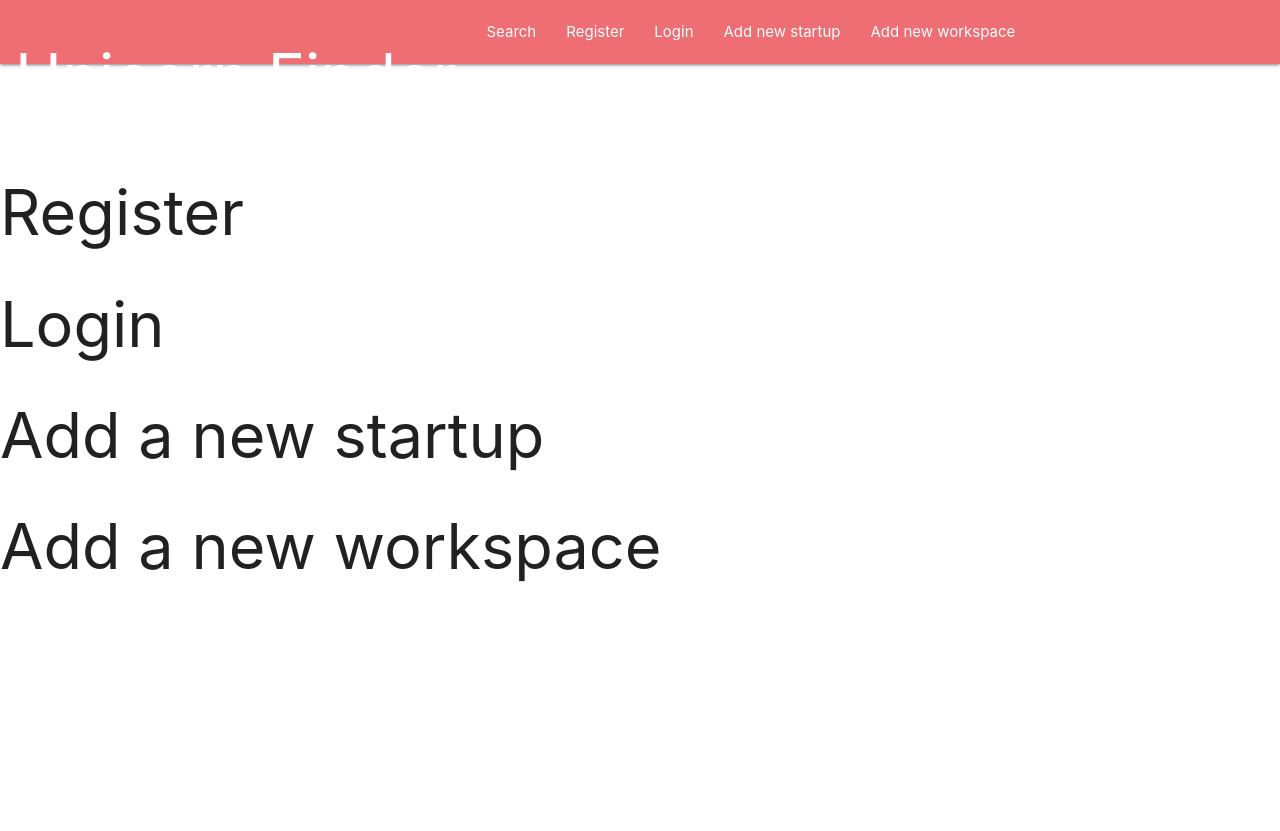
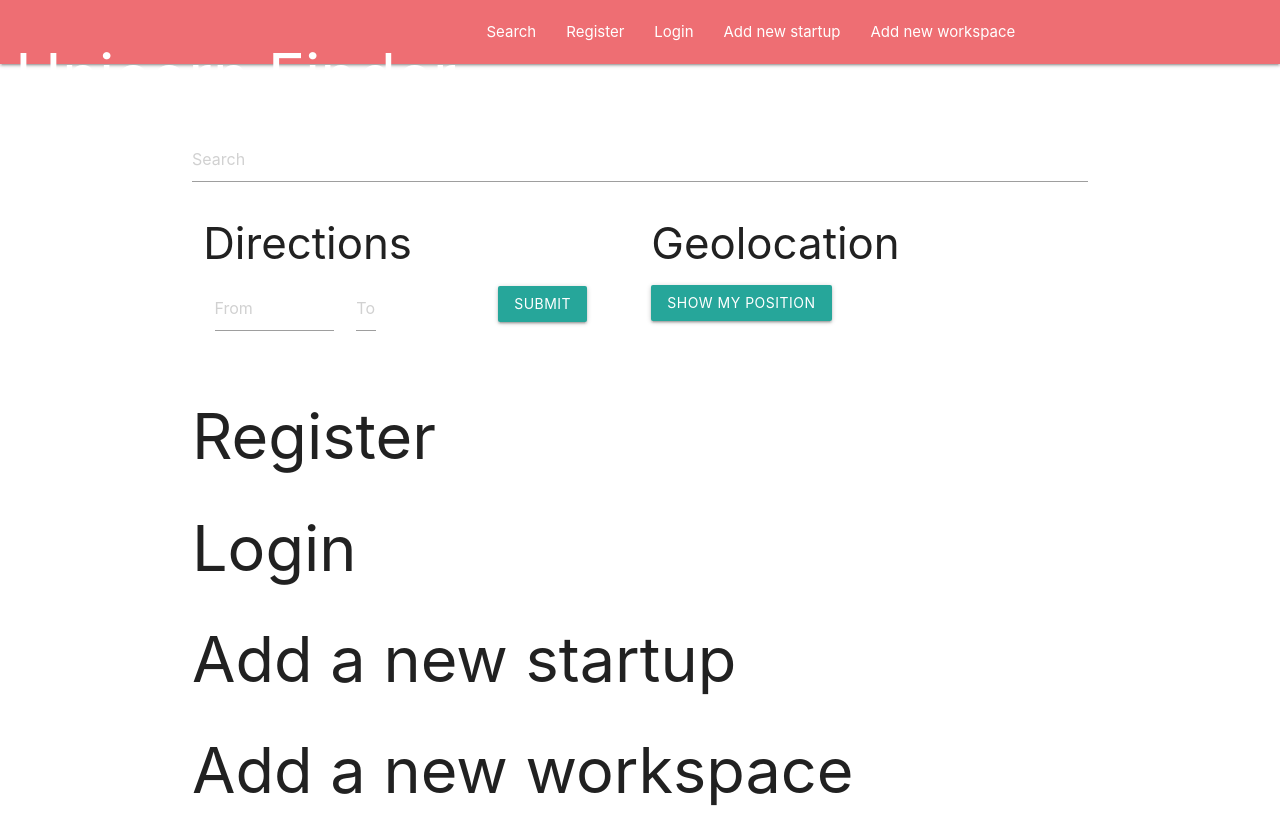
Before and after one commit to adjknowles/Unicorn, a website: page front-end/index.html in a window 1280 px wide. Before the commit the page ends 800 px from the top, so only its background shows below. Drawn offline with nearby package versions, Linux system fonts and the light colour scheme; some packages are replaced by stand-ins of ours.

Commit message:
Map html works, with google maps & google places

```diff
--- a/front-end/index.html
+++ b/front-end/index.html
@@ -24,31 +24,53 @@
     </nav>
   </header>
   <main>
-  <section class="container">
-  <div class="row">
-    <div id="map-container" class="col-md-8">
-      <div id="googleMap"></div>
-    </div>
-    <div id="directions-container" class="col-md-4">
-      <div id="directions-panel"></div>
-    </div>
-  </div>
-  </section>
-    <!-- <section id="google-map" class="row">
-      <div id="map-container" class="col s8">
-        <div id="googleMap">
 
+    <section id="google-places-search-container" class="container">
+      <div class="row">
+        <input type="text" id="searchbox" class="form-control" placeholder="Search">
+
+        <div class="col s6">
+          <h3>Directions</h3>
+          <form class="navbar-left" role="search" id="directions_form" class="row">
+            <div class="form-group col s4">
+              <input type="text" class="form-control " id="directions_from" placeholder="From">
+            </div>
+            <div class="form-group col s4">
+              <input type="text" class="form-control col s2" id="directions_to" placeholder="To">
+            </div>
+            <div class="form-group col s4">
+              <select id="directions_mode">
+                <option value="DRIVING">Driving</option>
+                <option value="WALKING">Walking</option>
+                <option value="BICYCLING">Bike</option>
+                <option selected value="TRANSIT">Public transport</option>
+              </select>
+
+            </div>
+            <div class="form-group col s4">
+              <button type="submit" class="btn waves-effect waves-light">Submit</button>
+            </div>
+          </form>
+        </div>
+
+        <div class="col s6">
+          <h3>Geolocation</h3>
+          <button class="btn waves-effect waves-light" id="current_position">Show my position</button>
         </div>
       </div>
-      <div id="directions-container" class="col s4">
-        <div id="directions-panel">
-
+    </section>
+    <section id="google-map-container" class="container">
+      <div class="row">
+        <div id="map-container" class="col s8">
+          <div id="googleMap"></div>
+        </div>
+        <div id="directions-container" class="col s4">
+          <div id="directions-panel"></div>
         </div>
       </div>
-    </section> -->
+    </section>
 
-
-    <section id="register">
+    <section id="register" class="container">
       <h1>Register</h1>
 
       <form id="form-register">
@@ -56,7 +78,7 @@
       </form>
     </section>
 
-    <section id="login">
+    <section id="login" class="container">
       <h1>Login</h1>
 
       <form id="form-login">
@@ -64,7 +86,7 @@
       </form>
     </section>
 
-    <section id="new-startup">
+    <section id="new-startup" class="container">
       <h1>Add a new startup</h1>
 
       <form id="form-new-startup">
@@ -72,7 +94,7 @@
       </form>
     </section>
 
-    <section id="new-workspace">
+    <section id="new-workspace" class="container">
       <h1>Add a new workspace</h1>
 
       <form id="form-new-workspace">
```
